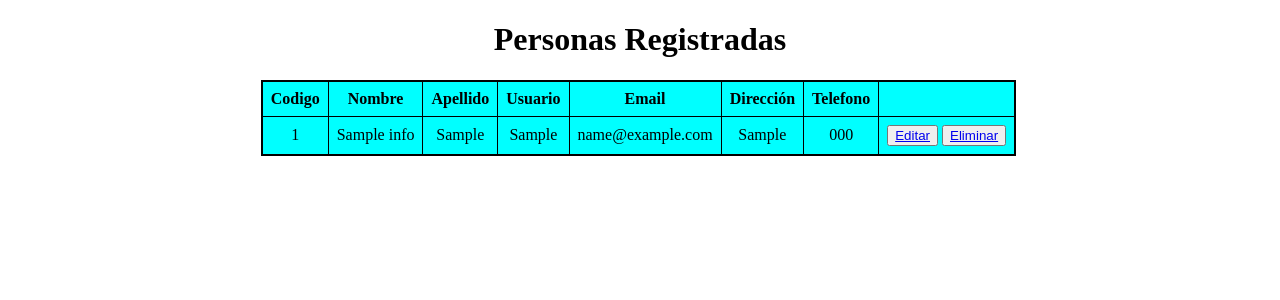
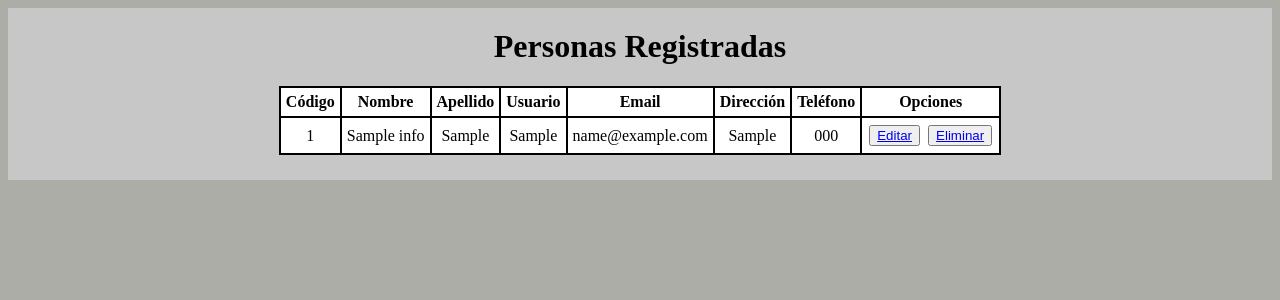
Before and after one commit to Daniel-Cruz-Edur/Creando_APIs_SNA, a Flask app: page / in a window 1280 px wide. Shown: the top 300 px of the page. Run offline with Flask 3, Linux system fonts and the light colour scheme; tables that the repository leaves empty or names only in its code hold one stand-in row (values such as "Sample post").

Commit message:
Cambiando el css de la ruta principal

```diff
--- a/App/App.py
+++ b/App/App.py
@@ -88,15 +88,14 @@ def Editar_Usuario(id):
     if request.method == 'POST':
         Nombres_Modify = request.form.get('nombrepersona')
         Apellidos_Modify = request.form.get('apellidopersona')
-        Nickname_Modify = request.form.get('usuariopersona')
         Password_Modify = request.form.get('contraseñapersona')
         Email_Modify = request.form.get('emailpersona')
         Adress_Modify = request.form.get('direccionpersona')
         Phone_Modify = request.form.get('telefonopersona')
 
     #sentencia para actualizar los datos
-        Update_Data = "UPDATE persona_info set Nombre_Persona = %s, Apellido_Persona = %s, Apodo_Persona = %s, Password_Persona = %s, Email_Persona = %s, Adress_Persona = %s, Phone_Persona = %s Where ID_Persona = %s"
-        cursor.execute(Update_Data,(Nombres_Modify, Apellidos_Modify, Nickname_Modify, Password_Modify, Email_Modify, Adress_Modify, Phone_Modify, id))
+        Update_Data = "UPDATE persona_info set Nombre_Persona = %s, Apellido_Persona = %s, Password_Persona = %s, Email_Persona = %s, Adress_Persona = %s, Phone_Persona = %s Where ID_Persona = %s"
+        cursor.execute(Update_Data,(Nombres_Modify, Apellidos_Modify, Password_Modify, Email_Modify, Adress_Modify, Phone_Modify, id))
         db.commit()
 
         return redirect(url_for('Lista_Registros'))
@@ -106,7 +105,7 @@ def Editar_Usuario(id):
         cursor.execute('SELECT * FROM persona_info WHERE ID_Persona = %s', (id,))
         data = cursor.fetchall()
 
-        return render_template('Editar.html', personas=data[0]) #Este personas corresponde al schema
+        return render_template('Editar.html', personas = data[0]) #Este personas corresponde al schema
 
 @app.route('/Eliminar/<int:id>', methods=['GET'])
 def Eliminar_Usuario(id):
--- a/App/static/css/View_Table.css
+++ b/App/static/css/View_Table.css
@@ -1,34 +1,46 @@
-main
+html
 {
+    background-color:  rgb(171, 173, 166);
     justify-content: center;
     text-align: center;
     align-items: center;
+    overflow: scroll;
+}
+
+main
+{
+    padding: 20px;
+    justify-content: center;
+    text-align: center;
+    align-items: center;
+    background-color: rgb(199, 199, 199);
+    overflow: scroll;
 }
 
 table
 {
-    margin-left: 20%;
-    border: 2px solid;
+    width: fit-content;
     border-collapse: collapse;
-    background-color: aqua;
-    text-align: center;
-    justify-content: center;
-    width: fit content;
-}
-th, td
-{
-    width: fit content;
-    border: 1px solid;
-    padding: 8px;
+    overflow: scroll;
+    background-color:white;
+    margin: 5px;
+    margin-left: auto;
+    margin-right: auto;
 }
 
-th
+table td, th
 {
-    font-weight: bold;
-    width: fit content;
+    width: fit-content;
+    padding: 5px;
+    border: 2px black solid;
 }
 
-h1
+main h1
 {
-    text-align: center;
+    margin-top: auto;
 }
+
+table button
+{
+    margin: 2px;
+}
--- a/App/templates/index.html
+++ b/App/templates/index.html
@@ -1,12 +1,10 @@
 <!DOCTYPE html>
 <html>
-
 <head>
 	<meta charset="utf-16">
     <title> Personas </title>
     <link rel="stylesheet" href="{{url_for('static',filename='css/View_Table.css')}}">
 </head>
-
 <body>
 	<main>
 
@@ -15,13 +13,14 @@
     <table>
 
         <tr>
-            <th> Codigo </th>
+        <th> Código </th>
         <th> Nombre </th>
         <th> Apellido </th>
         <th> Usuario </th>
         <th> Email </th>
         <th> Dirección </th>
-            <th> Telefono </th>
+        <th> Teléfono </th>
+        <th> Opciones </th>
         </tr>
 
         <tbody>
@@ -35,20 +34,15 @@
             <td> {{ Guardado_Datos_Personas[6] }}  </td>
             <td> {{ Guardado_Datos_Personas[7] }}  </td>
 
-                <td>
-                    <button> <a href="{{ url_for ('Editar_Usuario', id = Guardado_Datos_Personas[0] )}}"> Editar </a> </button>
+            <td> <button> <a href="{{ url_for ('Editar_Usuario', id = Guardado_Datos_Personas[0] )}}"> Editar </a> </button>
                  <button> <a href="{{ url_for ('Eliminar_Usuario', id = Guardado_Datos_Personas[0] )}}"> Eliminar </a> </button>
             </td>
-
             </tr>
-
             {% endfor %}
-
         </tbody>
 
     </table>
 
-
     </main>
 </body>
 </html>
```
Also changed, not shown: App/templates/Editar.html (+24 -14 lines). Lines whose indentation alone changed are shown as unchanged.
